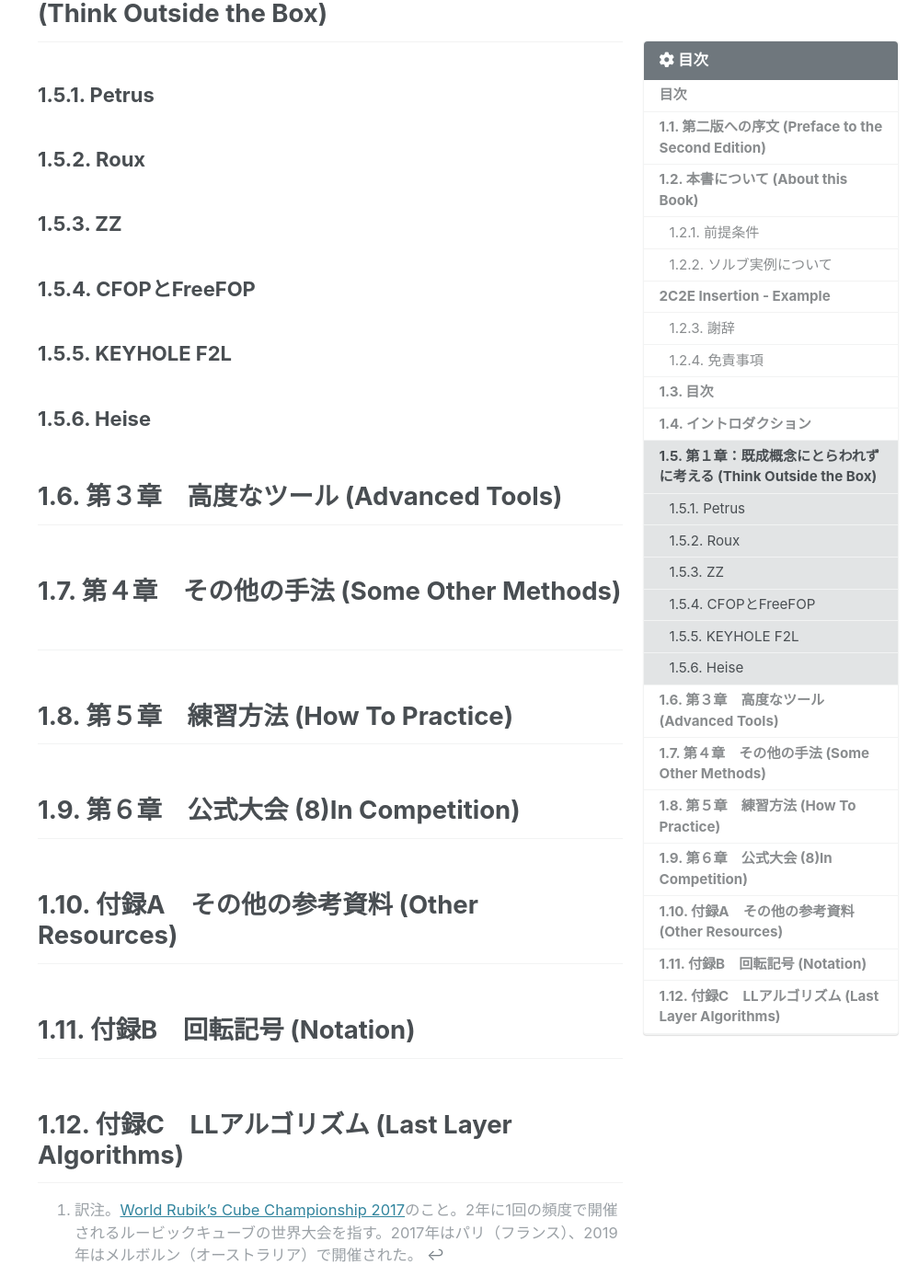
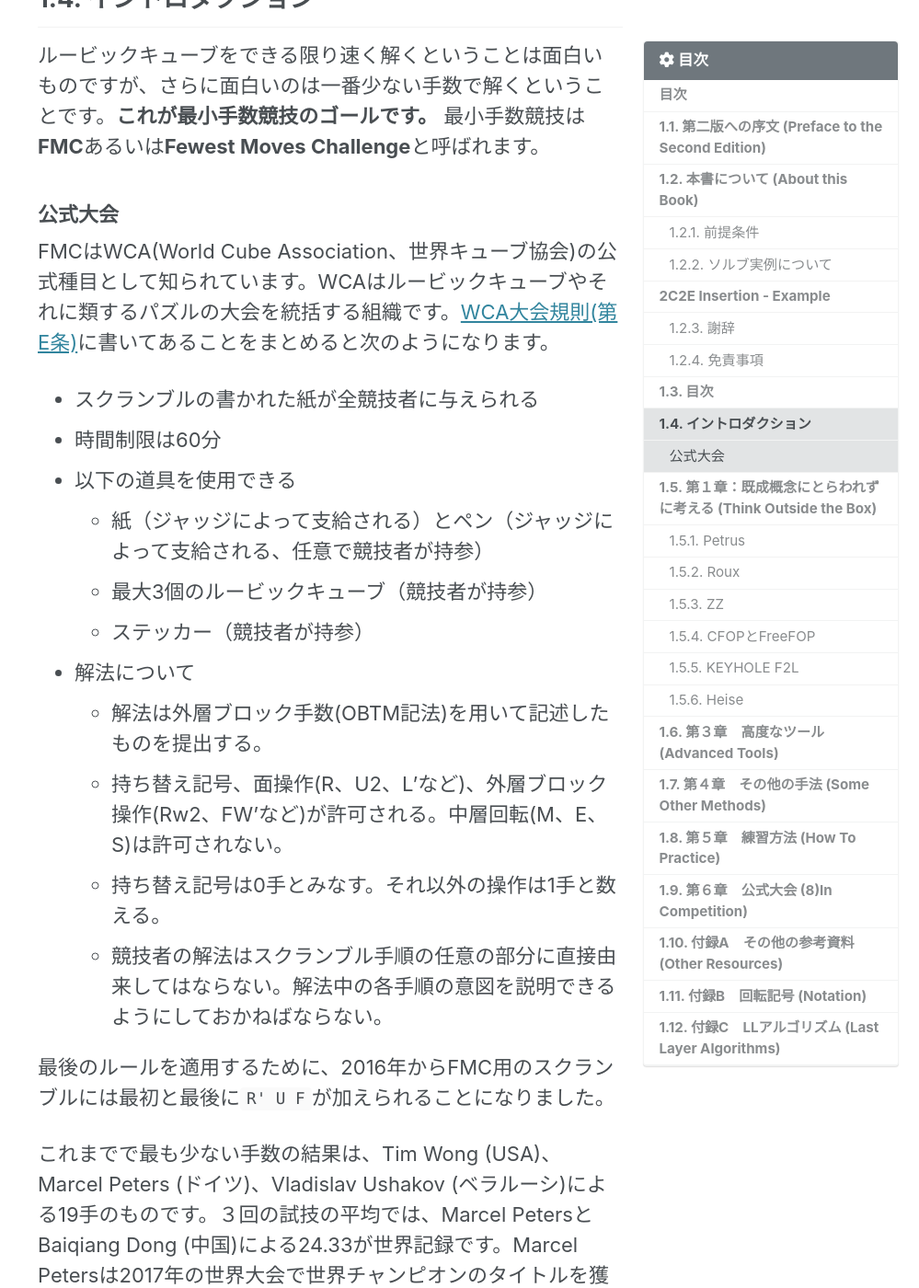
Before and after one commit to kawam1123/translation, a Jekyll site: the page built from _pages/FMC-tutorial.md, in a window 1280 px wide and 1400 px high, scrolled down 7462 px. Shown: the whole window at 92% size, without its empty margins (281-1280 px from the left). Built offline with Jekyll 4.4.1, drawn with Linux system fonts in a browser that asks for light colours; cached includes are drawn as plain includes; nearby versions of some CDN libraries; some of the changed text lies outside the part shown.

Commit message:
イントロダクションの翻訳を追加

````diff
--- a/_pages/FMC-tutorial.md
+++ b/_pages/FMC-tutorial.md
@@ -234,9 +234,7 @@ goes also to the creators of this two tools, respectively Conrad Rider and Lucas
 -->
 
 ### 1.2.4. 免責事項
-ご存知のように、英語は私の母語ではありません。
-
-```訳注：私の母語も英語ではありません。```{: .notice}
+ご存知のように、英語は私の母語ではありません。もし文章が下手だったり、間違いを見つけたりした場合、私にご連絡ください。 `sebastiano.tronto [at] gmail [dot] com`
 <!--
 Disclaimer
 As you may know, English is not my first language. If you think that a certain passage is poorly
@@ -249,6 +247,10 @@ https://alg.cubing.net/
 -->
 
 ## 1.3. 目次
+
+**訳注：**
+ページ右側に目次を自動生成しましたので、本項目は省略します。
+{: .notice--info}
 <!--
 Contents
 1 Think Outside the Box 9
@@ -334,11 +336,40 @@ C Last Layer Algorithms 57
 -->
 
 ## 1.4. イントロダクション
+
+ルービックキューブをできる限り速く解くということは面白いものですが、さらに面白いのは一番少ない手数で解くということです。**これが最小手数競技のゴールです。** 最小手数競技は**FMC**あるいは**Fewest Moves Challenge**と呼ばれます。
 <!--
 Introduction
 Trying to solve a Rubik’s Cube (or, in general, any puzzle) as fast as possible is interesting, but
 it is even more interesting trying to solve it using the fewest moves: this is the goal in “Fewest
 Moves” solving (or FMC, “Fewest Moves Challenge”).
+-->
+### 公式大会
+FMCはWCA(World Cube Association、世界キューブ協会)の公式種目として知られています。WCAはルービックキューブやそれに類するパズルの大会を統括する組織です。[WCA大会規則(第E条)](https://www.worldcubeassociation.org/regulations/translations/japanese/#article-E-fewest-moves)に書いてあることをまとめると次のようになります。
+
+- スクランブルの書かれた紙が全競技者に与えられる
+- 時間制限は60分
+- 以下の道具を使用できる
+    - 紙（ジャッジによって支給される）とペン（ジャッジによって支給される、任意で競技者が持参）
+    - 最大3個のルービックキューブ（競技者が持参）
+    - ステッカー（競技者が持参）
+- 解法について
+    - 解法は外層ブロック手数(OBTM記法)を用いて記述したものを提出する。
+    - 持ち替え記号、面操作(R、U2、L'など)、外層ブロック操作(Rw2、FW'など)が許可される。中層回転(M、E、S)は許可されない。
+    - 持ち替え記号は0手とみなす。それ以外の操作は1手と数える。
+    - 競技者の解法はスクランブル手順の任意の部分に直接由来してはならない。解法中の各手順の意図を説明できるようにしておかねばならない。
+
+最後のルールを適用するために、2016年からFMC用のスクランブルには最初と最後に`R' U F`が加えられることになりました。
+
+これまでで最も少ない手数の結果は、Tim Wong (USA)、Marcel Peters (ドイツ)、Vladislav Ushakov (ベラルーシ)による19手のものです。３回の試技の平均では、Marcel PetersとBaiqiang Dong (中国)による24.33が世界記録です。Marcel Petersは2017年の世界大会で世界チャンピオンのタイトルを獲得しました。
+
+**訳注：**
+翻訳時点(2019/12)において、世界記録はさらに更新されています。
+現在の世界記録は、**本チュートリアルの執筆者であるSebastiano Trontoによる単発16手、平均22.00手**です。2019年6月15日-16日に開催されたFMC 2019において達成されました。
+また、日本においては、**Shuto Ueno (上野柊斗)が単発19手、平均24.00手の日本記録を保持しています。**この単発記録はアジア記録(AsR)でもあります。
+{: .notice--success}
+
+<!--Article E: Fewest Moves Solving
 Official Competitions
 FMC is an official event recognized by the WCA (World Cube Association), the organization
 that governs competitions for the Rubik’s cube and similar puzzles. Official regulations (Article
@@ -366,6 +397,10 @@ The best result ever achieved in competition is 19 moves, by Tim Wong (USA), Mar
 Peters (Germany) and Vladislav Ushakov (Belarus). The world record for an average of three
 attempts (in one competition) is 24.33 by Marcel Peters and Baiqiang Dong (China). Marcel
 Peters also holds the World Champion title (2017).
+-->
+
+
+<!--
 Goal of This Tutorial
 The goal of this tutorial is to summarize the best known techniques that lead to good results in
 fewest moves solving. In some cases the explanation will detailed and enriched with examples,
````
